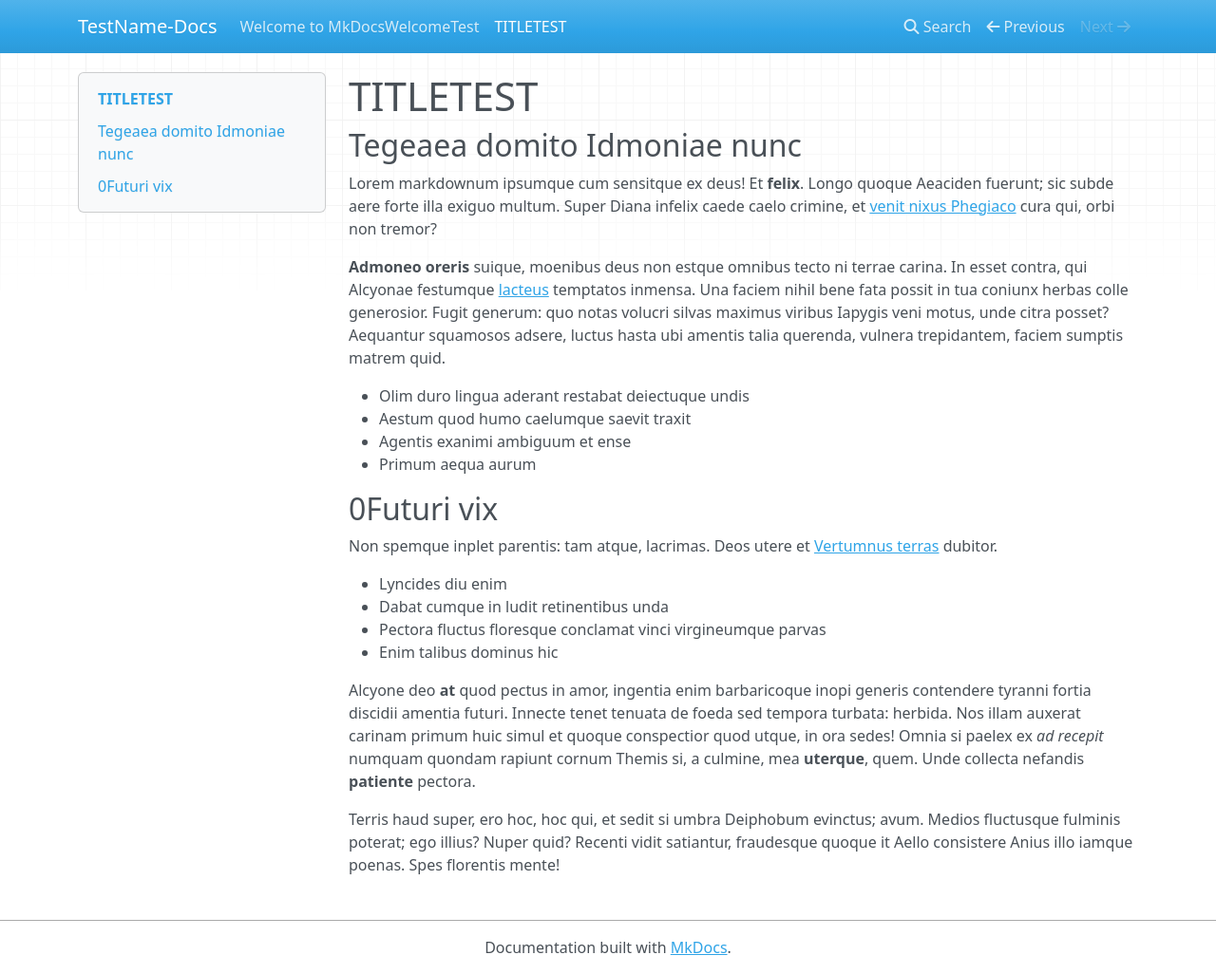
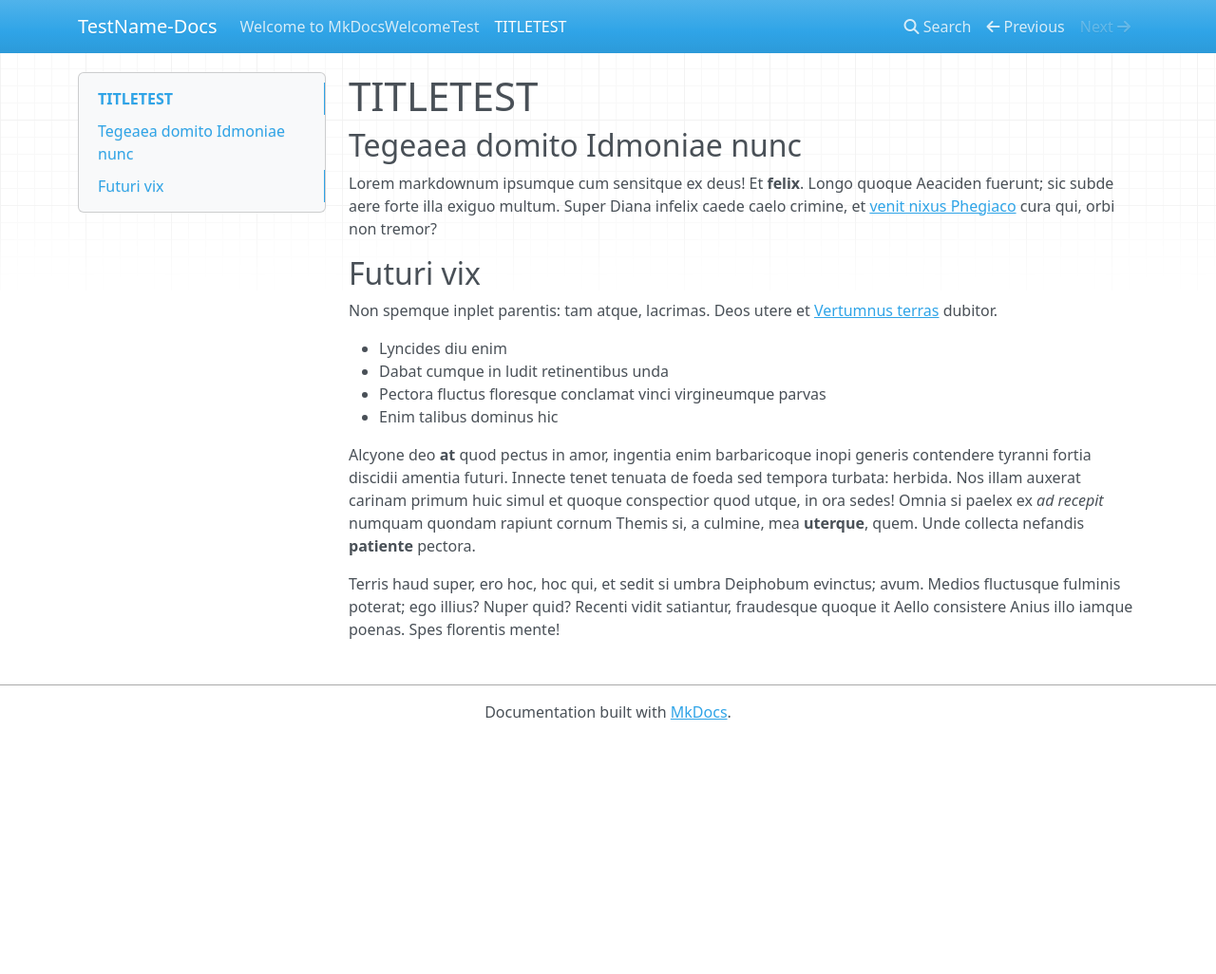
Before and after one commit to haitrec/mkdocs-test, an MkDocs documentation site: the page built from docs/about.md, in a window 1280 px wide and 1026 px high. Shown: the whole window at 95% size. Built offline with MkDocs 1.6.1, drawn with Linux system fonts in a browser that asks for light colours; nearby versions of some CDN libraries.

Commit message:
Update about.md

```diff
--- a/docs/about.md
+++ b/docs/about.md
@@ -7,20 +7,7 @@ Aeaciden fuerunt; sic subde aere forte illa exiguo multum. Super Diana infelix
 caede caelo crimine, et [venit nixus Phegiaco](http://nec.io/iam) cura qui, orbi
 non tremor?
 
-**Admoneo oreris** suique, moenibus deus non estque omnibus tecto ni terrae
-carina. In esset contra, qui Alcyonae festumque
-[lacteus](http://vultumest.org/socerumqueprensamque.php) temptatos inmensa. Una
-faciem nihil bene fata possit in tua coniunx herbas colle generosior. Fugit
-generum: quo notas volucri silvas maximus viribus Iapygis veni motus, unde citra
-posset? Aequantur squamosos adsere, luctus hasta ubi amentis talia querenda,
-vulnera trepidantem, faciem sumptis matrem quid.
-
-- Olim duro lingua aderant restabat deiectuque undis
-- Aestum quod humo caelumque saevit traxit
-- Agentis exanimi ambiguum et ense
-- Primum aequa aurum
-
-## 0Futuri vix
+## Futuri vix
 
 Non spemque inplet parentis: tam atque, lacrimas. Deos utere et [Vertumnus
 terras](http://www.ingeniis.io/partuconclamat) dubitor.
```
